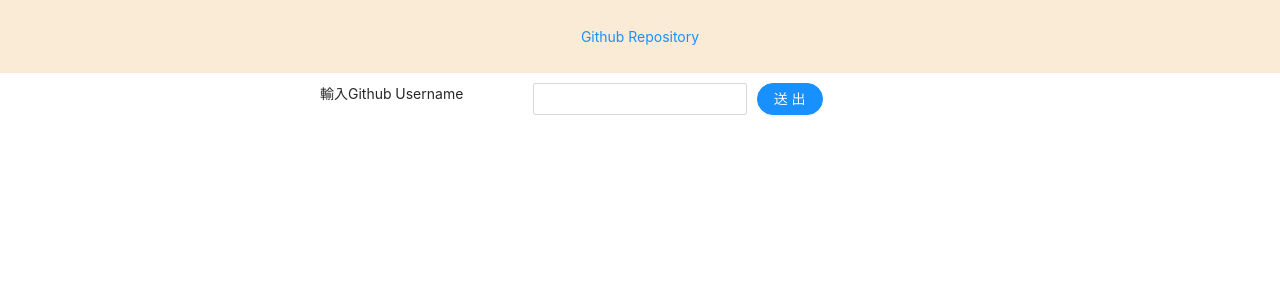
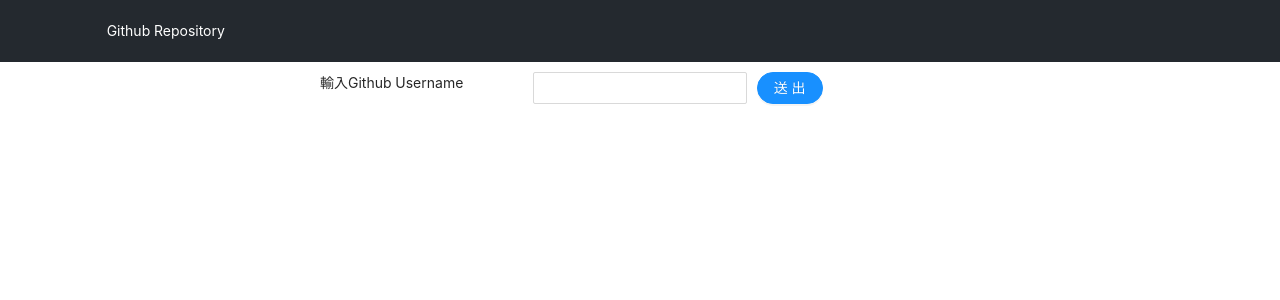
Before and after one commit to ray26918/github-repo, a React (Create React App) app: page /#/home in a window 1280 px wide. Shown: the top 300 px of the page. Built offline with nearby package versions, Linux system fonts and the light colour scheme.

Commit message:
調整UI

```diff
--- a/src/App.css
+++ b/src/App.css
@@ -1,9 +1,9 @@
 @import '~antd/dist/antd.css';
 
 .headers{
-  text-align: center;
-  padding: 2% 0;
-  background-color:antiquewhite;
+  text-align:start;
+  height: 62px;
+  background-color: #24292f;
 }
 
 .ant-list-header{
--- a/src/components/Header.js
+++ b/src/components/Header.js
@@ -1,13 +1,18 @@
 import React from "react";
 import { Link } from "react-router-dom";
-import { Button } from 'antd'
+import { Button, Row, Col } from 'antd'
 
 export default function Header() {
     return(
-			<div className="headers">
-				<Link to='/'>
-					Github Repository
-				</Link>
-			</div>
+		<div className="headers">
+			<Row style={{ justifyContent: 'start', height: "100%" }}>
+				<Col span={2}/>
+				<Col style={{ alignSelf: 'center' }}>
+					<Link style={{ color: '#fff' }} to='/'>
+						Github Repository
+					</Link>
+				</Col>
+			</Row>
+		</div>
     )
 }
--- a/src/pages/UserReposList.js
+++ b/src/pages/UserReposList.js
@@ -1,5 +1,5 @@
 import React, { useEffect, useState } from "react";
-import { List, message, Avatar, Skeleton, Divider, Button } from 'antd';
+import { List, message, Avatar, Skeleton, Divider, Button, Tabs } from 'antd';
 import { Link, useParams } from "react-router-dom";
 import { useDispatch, useSelector } from "react-redux";
 import { getUserRepos } from "../redux/action";
@@ -8,6 +8,7 @@ import InfiniteScroll from "react-infinite-scroll-component";
 
 export default function UserReposList() {
 
+    const { TabPane } = Tabs
     const dispatch = useDispatch()
     const userReopsList = useSelector((state) => state.userRepos.userReposList)
     const [ data, setData ] = useState([])
```
Also changed, not shown: 2 other files (tests, documents, lock files or other folders).
